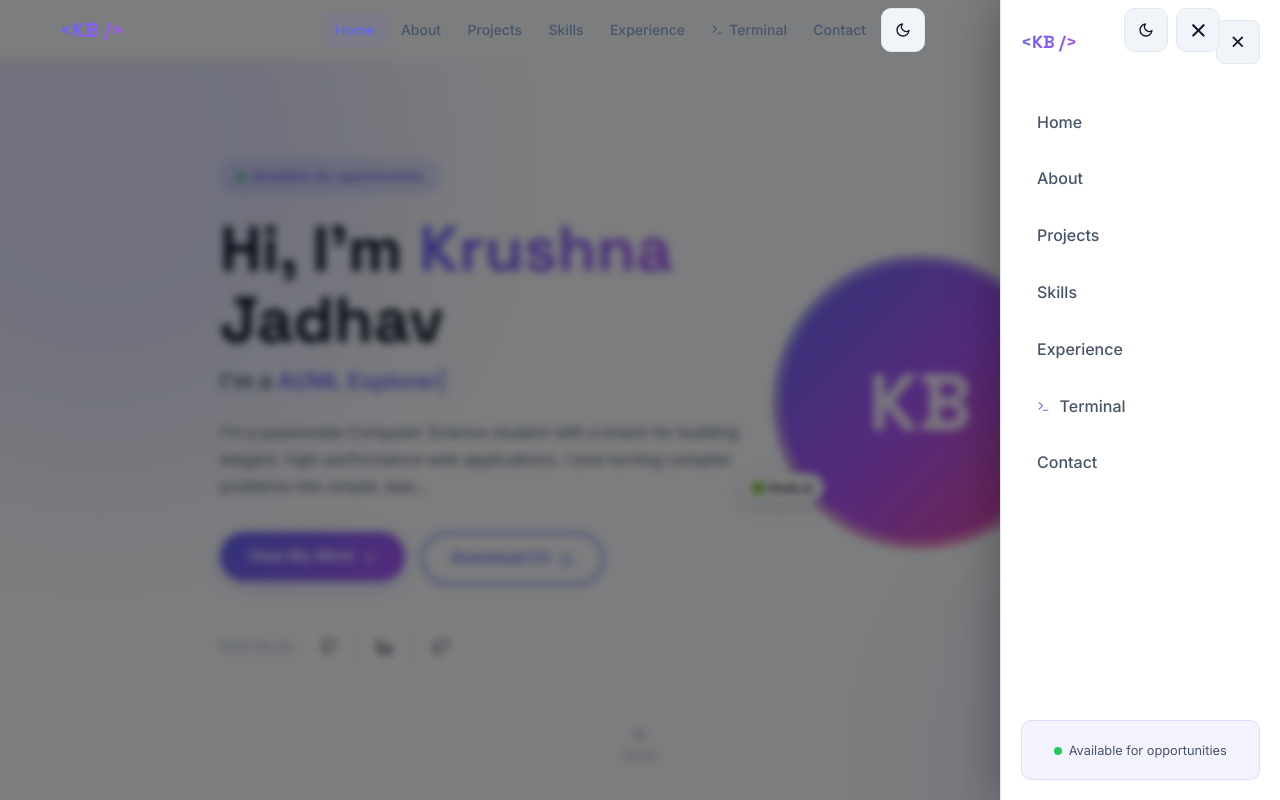
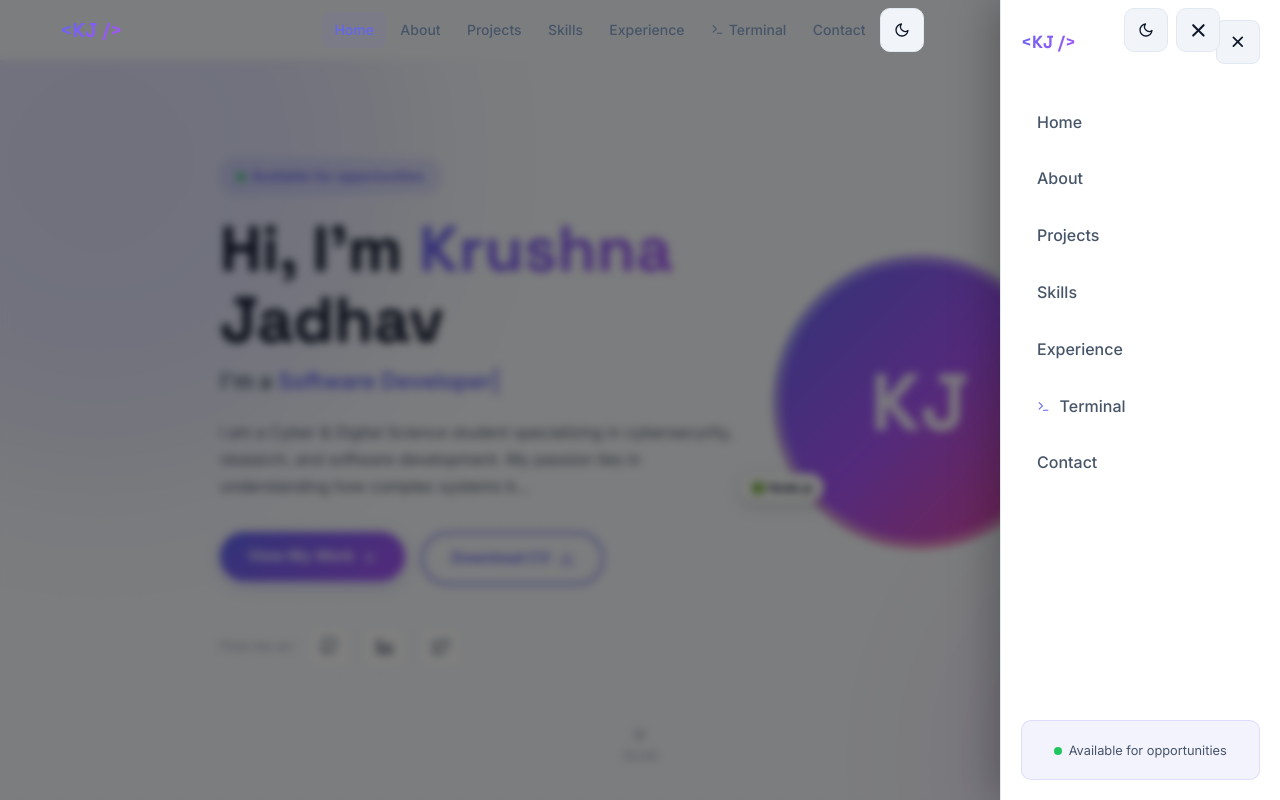
Before and after one commit to krushna081/temp, a React (Vite) app: page / in a window 1280 px wide. Both pictures are taken after a click on the button 1198 px from the left and 30 px from the top of the page. Shown: the top 800 px of the page. Built offline with nearby package versions, Linux system fonts and the light colour scheme.

Commit message:
feat: implement portfolio components and data structure for personal website

```diff
--- a/src/components/Footer.jsx
+++ b/src/components/Footer.jsx
@@ -51,7 +51,7 @@ export default function Footer() {
               backgroundClip: 'text',
               marginBottom: '0.75rem',
             }}>
-              {'<KB />'}
+              {'<KJ />'}
             </div>
             <p style={{ color: 'var(--text-secondary)', fontSize: '0.88rem', lineHeight: 1.7, maxWidth: 260, marginBottom: '1.25rem' }}>
               Computer Science student & Full Stack Developer building elegant, impactful solutions.
--- a/src/components/Hero.jsx
+++ b/src/components/Hero.jsx
@@ -295,7 +295,7 @@ function HeroAvatar() {
           color: 'rgba(255,255,255,0.9)',
           userSelect: 'none',
         }}>
-          KB
+          KJ
         </span>
       </div>
 
--- a/src/components/Navbar.jsx
+++ b/src/components/Navbar.jsx
@@ -88,7 +88,7 @@ export default function Navbar() {
                   lineHeight: 1,
                 }}
               >
-                {'<KB />'}
+                {'<KJ />'}
               </motion.div>
             </Link>
 
@@ -216,7 +216,7 @@ export default function Navbar() {
                 WebkitTextFillColor: 'transparent',
                 backgroundClip: 'text',
               }}>
-                {'<KB />'}
+                {'<KJ />'}
               </span>
               <motion.button
                 whileTap={{ scale: 0.88 }}
--- a/src/components/Projects.jsx
+++ b/src/components/Projects.jsx
@@ -9,7 +9,7 @@ import { useInView } from 'react-intersection-observer'
 import { FiGithub, FiExternalLink } from 'react-icons/fi'
 import { projects } from '../data'
 
-const categories = ['All', 'Web', 'AI']
+const categories = ['All', 'Cybersecurity', 'Research', 'Development']
 
 export default function Projects() {
   const [activeFilter, setActiveFilter] = useState('All')
@@ -192,6 +192,7 @@ function ProjectCard({ project, index, inView }) {
           lineHeight: 1.65,
           marginBottom: '1rem',
           flex: 1,
+          whiteSpace: 'pre-wrap',
         }}>
           {project.description}
         </p>
--- a/src/components/Skills.jsx
+++ b/src/components/Skills.jsx
@@ -9,14 +9,15 @@ import { useInView } from 'react-intersection-observer'
 import { skills } from '../data'
 
 const categoryMeta = {
-  frontend: { label: 'Frontend', emoji: '🎨', color: '#6366f1' },
-  backend: { label: 'Backend', emoji: '⚙️', color: '#22c55e' },
+  cybersecurity: { label: 'Cybersecurity', emoji: '🛡️', color: '#ef4444' },
+  programming: { label: 'Programming', emoji: '💻', color: '#3b82f6' },
+  aiml: { label: 'AI/ML', emoji: '🤖', color: '#8b5cf6' },
+  webdev: { label: 'Web Dev', emoji: '🌐', color: '#10b981' },
   tools: { label: 'Tools', emoji: '🛠️', color: '#f59e0b' },
-  aiml: { label: 'AI / ML', emoji: '🤖', color: '#ec4899' },
 }
 
 export default function Skills() {
-  const [activeTab, setActiveTab] = useState('frontend')
+  const [activeTab, setActiveTab] = useState('cybersecurity')
   const [ref, inView] = useInView({ triggerOnce: true, threshold: 0.15 })
 
   const currentSkills = skills[activeTab]
--- a/src/data/index.js
+++ b/src/data/index.js
@@ -10,23 +10,23 @@
 /* ---- Personal Info ---- */
 export const personalInfo = {
   name: 'Krushna Jadhav',
-  title: 'Full Stack Developer',
+  title: 'Cybersecurity Engineer, Researcher, and Developer',
   taglines: [
-    'Full Stack Developer',
-    'React.js Enthusiast',
-    'AI/ML Explorer',
-    'Open Source Contributor',
+    'Cybersecurity Engineer',
+    'Security Researcher',
+    'Software Developer',
+    'Ethical Hacker',
     'Problem Solver',
   ],
-  email: 'krushna081@example.com',
+  email: 'krushna.jadhav@example.com',
   github: 'https://github.com/krushna081',
   linkedin: 'https://linkedin.com/in/krushna081',
   twitter: 'https://twitter.com/krushna081',
   location: 'Maharashtra, India',
-  about: `I'm a passionate Computer Science student with a knack for building elegant, high-performance web applications. I love turning complex problems into simple, beautiful solutions. When I'm not coding, you'll find me exploring new technologies, contributing to open source, or sketching UI designs.`,
+  about: `I am a Cyber & Digital Science student specializing in cybersecurity, research, and software development. My passion lies in understanding how complex systems break and engineering robust defenses to protect them. With a strong research mindset and a hands-on approach to problem-solving, I bridge the gap between emerging security threats and scalable software solutions. I am driven by continuous learning, whether it's exploring ethical hacking, network defense, or building secure applications from the ground up.`,
   education: [
     {
-      degree: 'B.Tech in Computer Science & Engineering',
+      degree: 'BSc in Cyber & Digital Science',
       institution: 'XYZ University',
       year: '2022 – 2026',
       grade: 'CGPA: 8.7 / 10',
@@ -41,76 +41,70 @@ export const personalInfo = {
   resumeUrl: '/resume.pdf',
 }
 
-/* ---- Projects ---- */
+/* ---- Projects / Research ---- */
 export const projects = [
   {
     id: 1,
-    title: 'Borgaon Gram Panchayat',
-    description:
-      'A fully responsive government website for Borgaon Gram Panchayat providing citizens with information on schemes, documents, and news.',
-    image: 'https://images.unsplash.com/photo-1486312338219-ce68d2c6f44d?w=600&q=80',
-    techStack: ['HTML', 'CSS', 'JavaScript', 'Bootstrap'],
-    category: 'Web',
-    github: 'https://github.com/krushna081/temp',
-    live: 'https://temp.krushna081.online',
+    title: 'Advanced Persistent Threat (APT) Detection Framework',
+    description: 'Problem: Traditional IDS fail to detect slow, sophisticated APTs.\n\nSolution: Developed an anomaly-based detection framework analyzing network traffic patterns.\n\nTechnology: Python, Scikit-Learn, Wireshark.\n\nImpact: Improved detection accuracy of stealthy anomalies by 24% in simulated environments.',
+    image: 'https://images.unsplash.com/photo-1555949963-ff9fe0c870eb?w=600&q=80',
+    techStack: ['Python', 'Machine Learning', 'Network Security'],
+    category: 'Research',
+    github: 'https://github.com/krushna081',
+    live: '#',
     featured: true,
   },
   {
     id: 2,
-    title: 'AI Chat Assistant',
-    description:
-      'A conversational AI chatbot powered by Google Gemini API. Supports multi-turn conversations, code highlighting, and dark mode.',
-    image: 'https://images.unsplash.com/photo-1677442135703-1787eea5ce01?w=600&q=80',
-    techStack: ['React', 'Node.js', 'Gemini API', 'Tailwind CSS'],
-    category: 'AI',
+    title: 'Zero-Trust Architecture Implementation Guide',
+    description: 'Problem: Legacy network perimeters are vulnerable to internal lateral movement.\n\nSolution: Designed and documented a comprehensive Zero-Trust rollout strategy for mid-sized enterprises.\n\nTechnology: IAM, Micro-segmentation, MFA protocols.\n\nImpact: Authored a paper establishing practical migration steps minimizing operational downtime.',
+    image: 'https://images.unsplash.com/photo-1563206767-5b18f21fffb3?w=600&q=80',
+    techStack: ['Cybersecurity', 'Zero-Trust', 'Architecture'],
+    category: 'Research',
     github: 'https://github.com/krushna081',
     live: '#',
     featured: true,
   },
   {
     id: 3,
-    title: 'E-Commerce Store',
-    description:
-      'A full-stack e-commerce platform with authentication, product management, shopping cart, and Razorpay payment integration.',
-    image: 'https://images.unsplash.com/photo-1556742049-0cfed4f6a45d?w=600&q=80',
-    techStack: ['React', 'Node.js', 'MongoDB', 'Express', 'Razorpay'],
-    category: 'Web',
+    title: 'Secure File Storage with AES-256 Encryption',
+    description: 'Problem: Cloud storage lacks client-side encryption controls.\n\nSolution: Built a robust file-sharing platform that encrypts files locally before upload.\n\nTechnology: React, Node.js, WebCrypto API.\n\nImpact: Ensured end-to-end data confidentiality, preventing unauthorized server-side access.',
+    image: 'https://images.unsplash.com/photo-1526374965328-7f61d4dc18c5?w=600&q=80',
+    techStack: ['React', 'Cryptography', 'Node.js'],
+    category: 'Development',
     github: 'https://github.com/krushna081',
     live: '#',
     featured: true,
   },
   {
     id: 4,
-    title: 'ML Sentiment Analyzer',
-    description:
-      'A machine learning web app that analyzes the sentiment of text using Natural Language Processing (NLP) and visualizes results.',
-    image: 'https://images.unsplash.com/photo-1551288049-bebda4e38f71?w=600&q=80',
-    techStack: ['Python', 'Flask', 'scikit-learn', 'React', 'Chart.js'],
-    category: 'AI',
+    title: 'Automated Vulnerability Scanner',
+    description: 'Problem: Manual security auditing is time-consuming.\n\nSolution: Developed an automated script suite to scan web applications for common OWASP Top 10 vulnerabilities.\n\nTechnology: Python, Bash, OWASP ZAP API.\n\nImpact: Reduced routine reconnaissance time by 60% for standard security assessments.',
+    image: 'https://images.unsplash.com/photo-1526304640581-d334cdbbf45e?w=600&q=80',
+    techStack: ['Python', 'Bash', 'Security Automation'],
+    category: 'Cybersecurity',
     github: 'https://github.com/krushna081',
     live: '#',
     featured: false,
   },
   {
     id: 5,
-    title: 'Task Management App',
-    description:
-      'A productivity app with drag-and-drop Kanban board, real-time collaboration, and priority-based task tracking.',
-    image: 'https://images.unsplash.com/photo-1611224923853-80b023f02d71?w=600&q=80',
-    techStack: ['React', 'Firebase', 'Tailwind CSS', 'Framer Motion'],
-    category: 'Web',
+    title: 'Decentralized Identity Verification',
+    description: 'Problem: Centralized identity providers represent a single point of failure.\n\nSolution: Engineered a Proof-of-Concept leveraging blockchain for distributed identity verification.\n\nTechnology: Solidity, Ethereum, React.\n\nImpact: Demonstrated a tamper-proof authentication model mitigating massive data breach risks.',
+    image: 'https://images.unsplash.com/photo-1639762681485-074b7f938ba0?w=600&q=80',
+    techStack: ['Blockchain', 'Web3', 'Smart Contracts'],
+    category: 'Research',
     github: 'https://github.com/krushna081',
     live: '#',
     featured: false,
   },
   {
     id: 6,
-    title: 'DevConnect — Social Network',
-    description:
-      'A developer-focused social platform with profiles, posts, code snippets, and real-time messaging using Socket.io.',
-    image: 'https://images.unsplash.com/photo-1522202176988-66273c2fd55f?w=600&q=80',
-    techStack: ['React', 'Node.js', 'PostgreSQL', 'Socket.io'],
-    category: 'Web',
+    title: 'Portfolio Developer Terminal',
+    description: 'Problem: Standard portfolios lack technical interactivity.\n\nSolution: Implemented a responsive, command-line interface mimicking a real developer environment directly in the browser.\n\nTechnology: React.js, Tailwind CSS.\n\nImpact: Enhanced user engagement and effectively showcased fundamental web development capabilities.',
+    image: 'https://images.unsplash.com/photo-1629654297299-c8506221ca97?w=600&q=80',
+    techStack: ['React', 'JavaScript', 'Tailwind CSS'],
+    category: 'Development',
     github: 'https://github.com/krushna081',
     live: '#',
     featured: false,
@@ -119,39 +113,37 @@ export const projects = [
 
 /* ---- Skills ---- */
 export const skills = {
-  frontend: [
-    { name: 'React.js', level: 90 },
-    { name: 'JavaScript (ES6+)', level: 88 },
-    { name: 'TypeScript', level: 72 },
-    { name: 'HTML5 / CSS3', level: 95 },
-    { name: 'Tailwind CSS', level: 85 },
-    { name: 'Framer Motion', level: 75 },
-    { name: 'Next.js', level: 70 },
+  cybersecurity: [
+    { name: 'Network Security', level: 85 },
+    { name: 'Ethical Hacking', level: 80 },
+    { name: 'Cryptography', level: 75 },
+    { name: 'Vulnerability Assessment', level: 82 },
+    { name: 'Incident Response', level: 70 },
   ],
-  backend: [
-    { name: 'Node.js', level: 82 },
-    { name: 'Express.js', level: 80 },
-    { name: 'Python', level: 78 },
-    { name: 'Flask / FastAPI', level: 70 },
-    { name: 'MongoDB', level: 75 },
-    { name: 'PostgreSQL', level: 68 },
-    { name: 'Firebase', level: 72 },
+  programming: [
+    { name: 'Python', level: 90 },
+    { name: 'JavaScript / TypeScript', level: 85 },
+    { name: 'Bash Scripting', level: 78 },
+    { name: 'C / C++', level: 75 },
+    { name: 'Java', level: 70 },
+  ],
+  aiml: [
+    { name: 'Machine Learning', level: 75 },
+    { name: 'Scikit-Learn', level: 80 },
+    { name: 'Anomaly Detection', level: 72 },
+    { name: 'Data Analysis', level: 85 },
+  ],
+  webdev: [
+    { name: 'React.js', level: 88 },
+    { name: 'Node.js / Express', level: 82 },
+    { name: 'REST APIs', level: 85 },
+    { name: 'Tailwind CSS', level: 80 },
   ],
   tools: [
-    { name: 'Git / GitHub', level: 90 },
-    { name: 'VS Code', level: 95 },
-    { name: 'Docker', level: 60 },
-    { name: 'Figma', level: 70 },
-    { name: 'Postman', level: 85 },
-    { name: 'Linux / Bash', level: 72 },
-    { name: 'Vite', level: 80 },
-  ],
-  aiml: [
-    { name: 'scikit-learn', level: 70 },
-    { name: 'TensorFlow (basics)', level: 55 },
-    { name: 'NLP / NLTK', level: 65 },
-    { name: 'Gemini / OpenAI API', level: 80 },
-    { name: 'Jupyter Notebook', level: 75 },
+    { name: 'Wireshark / Nmap', level: 85 },
+    { name: 'Linux OS', level: 90 },
+    { name: 'Git / GitHub', level: 92 },
+    { name: 'Docker', level: 75 },
   ],
 }
 
@@ -159,47 +151,47 @@ export const skills = {
 export const experiences = [
   {
     type: 'experience',
-    title: 'Web Development Intern',
-    organization: 'TechStart Solutions',
+    title: 'Cybersecurity Analyst Intern',
+    organization: 'SecureTech Defenses',
     period: 'Jun 2024 – Aug 2024',
     description:
-      'Built responsive web interfaces using React and Tailwind CSS. Collaborated with designers to implement pixel-perfect UIs and improved page load speed by 35%.',
-    icon: '💼',
+      'Conducted vulnerability assessments on enterprise networks. Assisted in monitoring SIEM alerts and drafting incident response reports, improving threat mitigation times.',
+    icon: '🛡️',
   },
   {
     type: 'achievement',
-    title: 'Smart India Hackathon 2024',
-    organization: 'Government of India',
+    title: 'National Cyber Security Hackathon Finalist',
+    organization: 'Government Initiative',
     period: 'Dec 2024',
     description:
-      'Reached the national finals representing our university with an AI-powered soil health monitoring system.',
+      'Developed a prototype for an automated endpoint detection and response (EDR) tool, reaching the national finals against 500+ competing teams.',
     icon: '🏆',
   },
   {
     type: 'achievement',
-    title: 'Open Source Contributor',
-    organization: 'GitHub',
+    title: 'Independent Security Researcher',
+    organization: 'Bug Bounty Platforms',
     period: '2023 – Present',
     description:
-      'Actively contributing to open-source projects. Merged 15+ pull requests in React and Node.js ecosystem.',
-    icon: '🌟',
+      'Discovered and responsibly disclosed security vulnerabilities in open-source projects, contributing to a safer digital ecosystem.',
+    icon: '🔍',
   },
   {
     type: 'experience',
-    title: 'Freelance Web Developer',
+    title: 'Freelance Security & Web Developer',
     organization: 'Self-employed',
     period: 'Jan 2024 – Present',
     description:
-      'Designed and developed websites for local businesses and NGOs, including government schemes portals.',
+      'Built secure web applications for local businesses, emphasizing data encryption, secure authentication (OAuth/JWT), and robust defensive coding practices.',
     icon: '🚀',
   },
   {
     type: 'achievement',
-    title: 'Google Developer Student Club Lead',
-    organization: 'XYZ University Chapter',
-    period: '2024 – 2025',
+    title: 'Research Paper Publication',
+    organization: 'Undergraduate Cybersecurity Journal',
+    period: 'May 2025',
     description:
-      'Led a 200+ member community, organizing hackathons, workshops, and coding bootcamps.',
-    icon: '🎓',
+      'Published academic research on "Evading Modern IDS Systems Using Polymorphic Traffic Attributes," detailing methodologies and defensive countermeasures.',
+    icon: '📄',
   },
 ]
```
Also changed, not shown: index.html (+5 -5 lines), src/components/Contact.jsx (+12 -0 lines).
